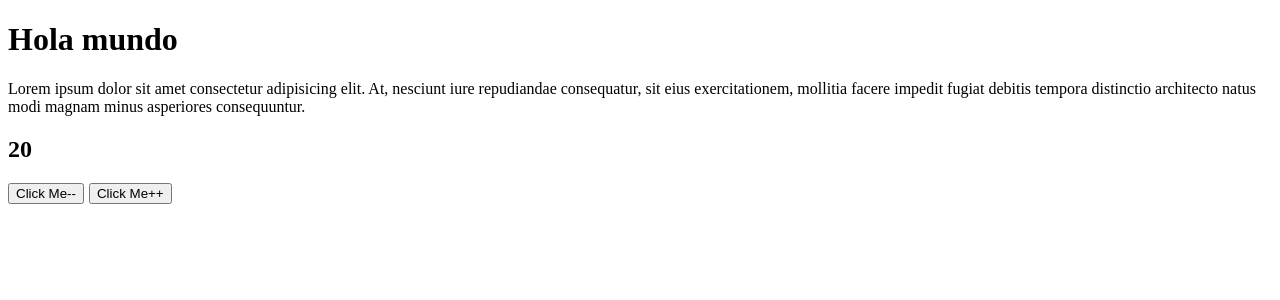
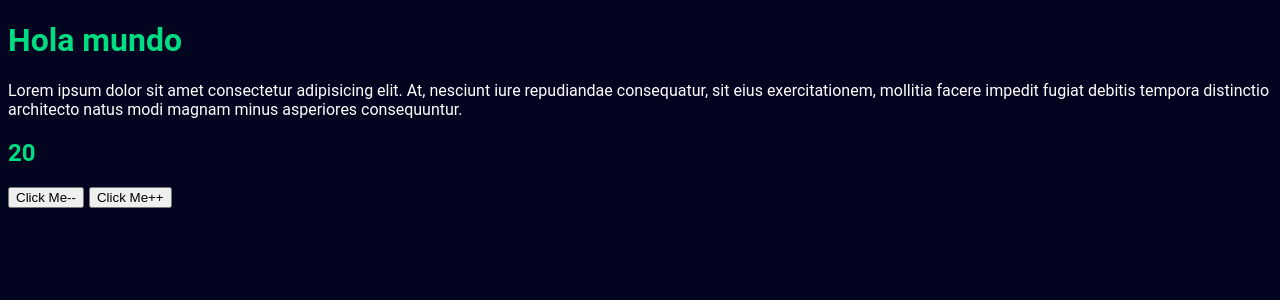
Before and after one commit to AdrianMGL/nuxt-products-V2, a Nuxt app: page / in a window 1280 px wide. Shown: the top 300 px of the page. Built offline with nearby package versions, Linux system fonts and the light colour scheme.

Commit message:
24 estilod globales

```diff
--- /dev/null
+++ b/app/assets/css/main.css
@@ -0,0 +1,14 @@
+body {
+  background-color: #020420;
+  font-family: 'Roboto', sans-serif;
+  color: #fff;
+}
+
+h1,
+h2,
+h3,
+h4,
+h5,
+h6 {
+  color: #00dc82;
+}
--- a/nuxt.config.ts
+++ b/nuxt.config.ts
@@ -2,6 +2,10 @@
 export default defineNuxtConfig({
   compatibilityDate: '2025-07-15',
   devtools: { enabled: true },
+
+  css: [
+    '~/assets/css/main.css',
+  ],
 
   modules: [
     '@nuxt/eslint',
```
Also changed, not shown: app/app.vue (+18 -4 lines).
